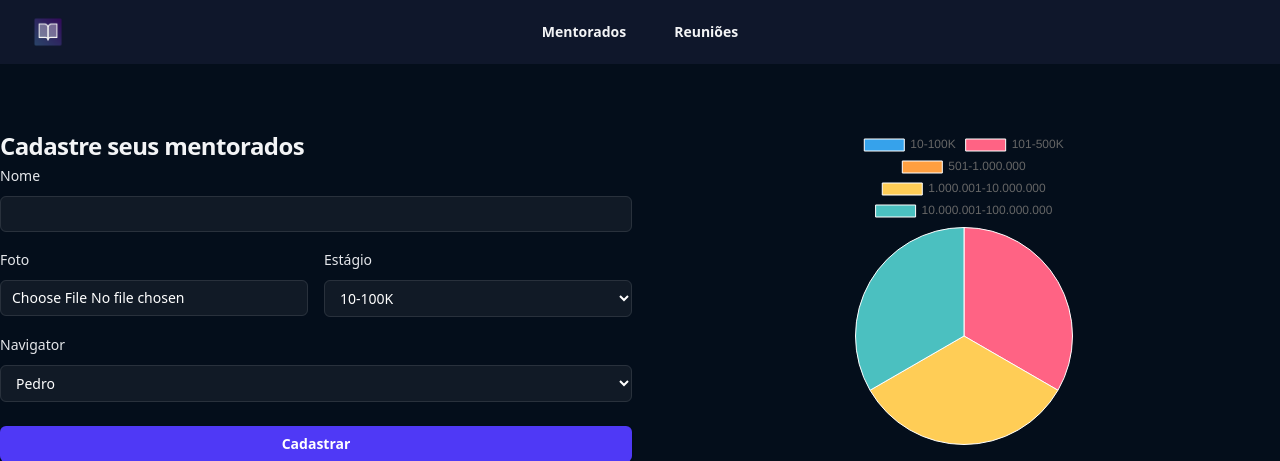
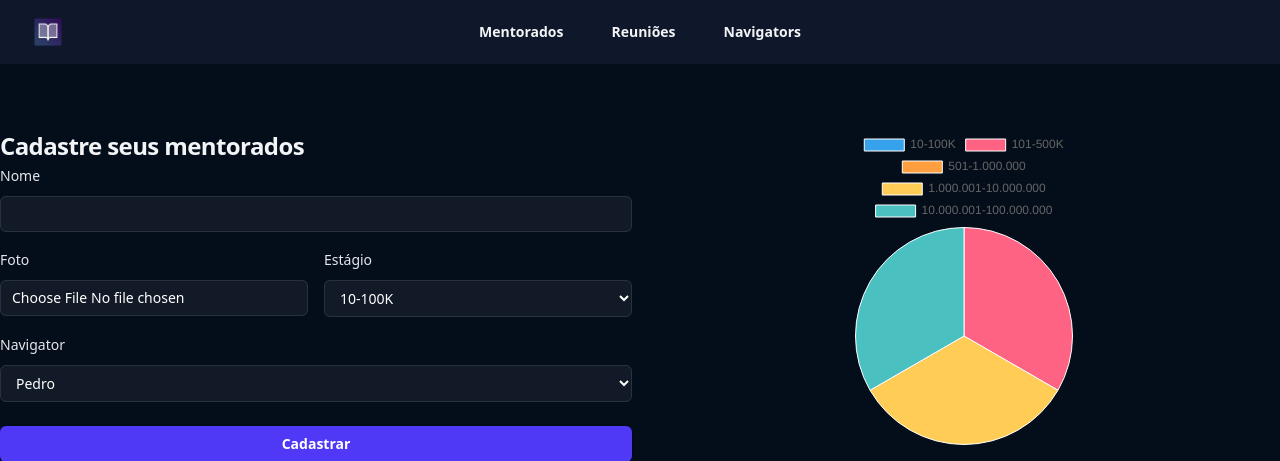
Before and after one commit to GilkleberMedeiros/psw13-monitorando, a Django app: page /mentorados/ in a window 1280 px wide. Shown: the top 461 px of the page. Run offline with Django 5.2, Linux system fonts and the light colour scheme; a user stored in the database is signed in; data comes from the database, SQL or seed files in the repository; both versions use the stored data as it was after the commit.

Commit message:
feat: adicionando a página /navigators

```diff
--- a/mentorados/templates/mentorados.html
+++ b/mentorados/templates/mentorados.html
@@ -22,6 +22,7 @@
       <div class="hidden lg:flex lg:gap-x-12">
         <a href="{% url 'mentorados' %}" class="text-sm/6 font-semibold text-gray-100">Mentorados</a>
         <a href="{% url 'reunioes' %}" class="text-sm/6 font-semibold text-gray-100">Reuniões</a>
+        <a href="{% url 'navigators' %}" class="text-sm/6 font-semibold text-gray-100">Navigators</a>
       </div>
       <div class="hidden lg:flex lg:flex-1 lg:justify-end">
 
--- a/mentorados/templates/reunioes.html
+++ b/mentorados/templates/reunioes.html
@@ -20,6 +20,7 @@
       <div class="hidden lg:flex lg:gap-x-12">
         <a href="{% url 'mentorados' %}" class="text-sm/6 font-semibold text-gray-100">Mentorados</a>
         <a href="{% url 'reunioes' %}" class="text-sm/6 font-semibold text-gray-100">Reuniões</a>
+        <a href="{% url 'navigators' %}" class="text-sm/6 font-semibold text-gray-100">Navigators</a>
       </div>
       <div class="hidden lg:flex lg:flex-1 lg:justify-end">
 
--- a/mentorados/templates/tarefa.html
+++ b/mentorados/templates/tarefa.html
@@ -26,6 +26,7 @@ Monitorando - Tarefas mentorados
       <div class="hidden lg:flex lg:gap-x-12">
         <a href="{% url 'mentorados' %}" class="text-sm/6 font-semibold text-gray-100">Mentorados</a>
         <a href="{% url 'reunioes' %}" class="text-sm/6 font-semibold text-gray-100">Reuniões</a>
+        <a href="{% url 'navigators' %}" class="text-sm/6 font-semibold text-gray-100">Navigators</a>
       </div>
       <div class="hidden lg:flex lg:flex-1 lg:justify-end">
 
--- a/mentorados/urls.py
+++ b/mentorados/urls.py
@@ -12,4 +12,5 @@ urlpatterns = [
     path("tarefa/<int:id>/", views.tarefa, name="tarefa"),
     path("tarefas_mentorado/<int:id>/", views.tarefas_mentorados, name="tarefas_mentorado"),
     path("marcar_tarefa/<int:id>/", views.marcar_tarefa, name="marcar_tarefa"),
+    path("navigators/", views.navigators, name="navigators"),
 ]
--- a/mentorados/views.py
+++ b/mentorados/views.py
@@ -292,3 +292,32 @@ def marcar_tarefa(request: HttpRequest, id: int):
         return redirect(f"/mentorados/tarefas_mentorado/{mentorado.id}/")
 
     return HttpResponse("Método HTTP não aceito.")
+
+@login_required(login_url="login")
+def navigators(request: HttpRequest) -> HttpResponse:
+    mentor = request.user
+    navs = Navigators.objects.all()
+    navs = navs.filter(mentor=mentor)
+
+    if request.method == "GET":
+        return render(request, "navigators.html", context={"navigators": navs})
+
+    elif request.method == "POST":
+        nav_nome = request.POST.get("name", None)
+
+        if not nav_nome:
+            message="Não foi possível pegar o nome do navigator!"
+            messages.add_message(request, level=constants.ERROR, message=message)
+            return redirect("navigators")
+
+        try:
+            navigator = Navigators(nome=nav_nome, mentor=mentor)
+            navigator.save()
+        except Exception as error:
+            message = f"{error}"
+            messages.add_message(request, level=constants.ERROR, message=message)
+            return render(request, "navigators.html", context={"navigators": navs})
+
+        return redirect("navigators")
+
+    return HttpResponse("Método HTTP não aceito.")
```
Also changed, not shown: db.sqlite3.
